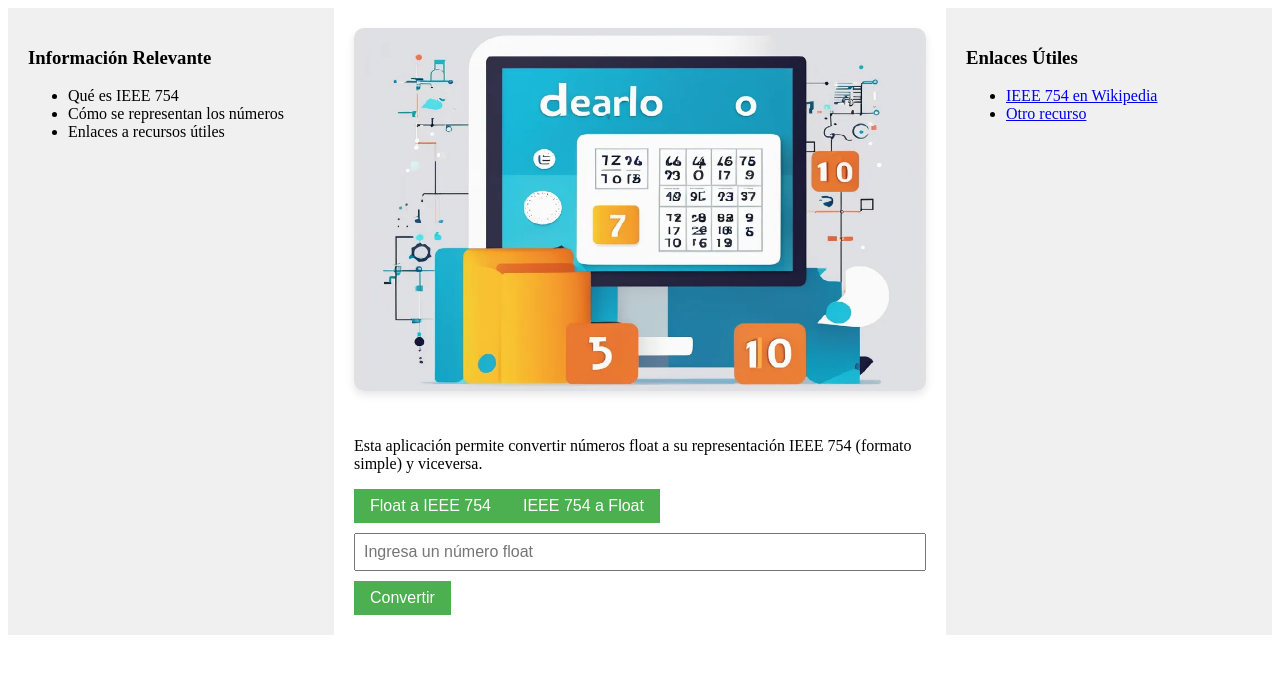
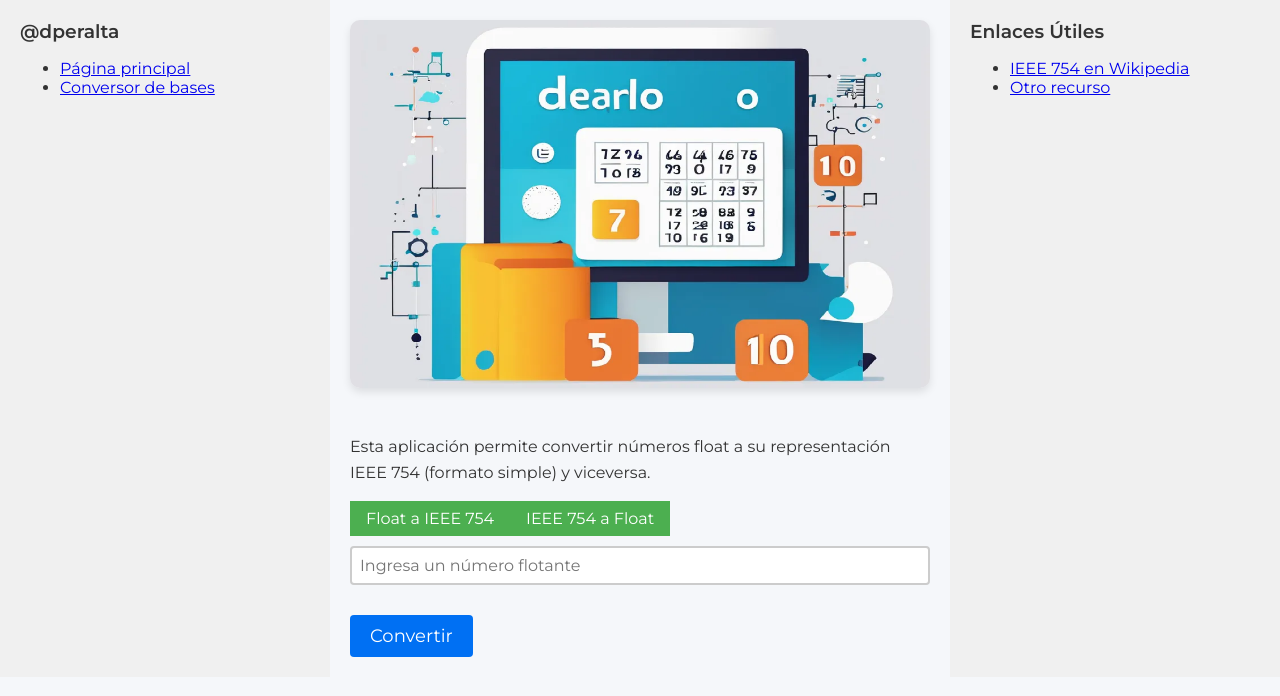
Before and after one commit to dperalta86/ieee754, a Next.js app: page / in a window 1280 px wide. Shown: the top 696 px of the page. Built offline with nearby package versions, Linux system fonts and the light colour scheme.

Commit message:
Modificación de estilos

```diff
--- a/src/components/FloatToIEEE754.js
+++ b/src/components/FloatToIEEE754.js
@@ -1,19 +1,31 @@
 import { useState } from 'react';
+import styles from '../styles/bitdisplay.module.css';
 
 const FloatToIEEE754 = () => {
     const [floatValue, setFloatValue] = useState('');
     const [result, setResult] = useState(null);
+    const [error, setError] = useState(null);
 
     const handleConvert = async () => {
+        if (isNaN(floatValue)) {
+            setError("Por favor, ingresa un número flotante válido.");
+            return;
+        }
+        setError(null);
+
+        try {
             const response = await fetch('https://digitales1.onrender.com/ieeep754simple/float', {
                 method: 'POST',
                 headers: {
                     'Content-Type': 'application/json',
                 },
-            body: JSON.stringify({ float: parseFloat(floatValue) }),
+                body: JSON.stringify({ value: parseFloat(floatValue) }),
             });
             const data = await response.json();
             setResult(data);
+        } catch (err) {
+            setError('Hubo un error en la conversión. Por favor, inténtalo de nuevo.');
+        }
     };
 
     return (
@@ -22,18 +34,16 @@ const FloatToIEEE754 = () => {
                 type="text"
                 value={floatValue}
                 onChange={(e) => setFloatValue(e.target.value)}
-                placeholder="Ingresa un número float"
+                placeholder="Ingresa un número flotante"
+                className={styles.textInput}
             />
-            <button onClick={handleConvert}>Convertir</button>
+            <button onClick={handleConvert} className={styles.button}>Convertir</button>
+
+            {error && <p style={{ color: 'red' }}>{error}</p>}
 
             {result && (
-                <div>
-                    <p>Signo: {result.sign}</p>
-                    <p>Exponente: {result.exponent}</p>
-                    <p>Mantisa: {result.mantissa}</p>
-                    <BitDisplay sign={result.sign} exponent={result.exponent} mantissa={result.mantissa} />
-                    <p>Hexadecimal: {result.hex}</p>
-                    <p>Little Endian: {result.littleEndian}</p>
+                <div className={styles.resultContainer}>
+                    <p className={styles.resultText}>Resultado: {result}</p>
                 </div>
             )}
         </div>
--- a/src/components/IEEE754ToFloat.js
+++ b/src/components/IEEE754ToFloat.js
@@ -1,4 +1,5 @@
 import { useState } from 'react';
+import styles from '../styles/bitdisplay.module.css';
 
 const IEEE754ToFloat = () => {
     const [bitString, setBitString] = useState('');
@@ -13,7 +14,6 @@ const IEEE754ToFloat = () => {
             input = input.padEnd(32, '0');  // Completa con '0' hasta llegar a 32 bits
         }
 
-        // Validar que la cadena de bits tenga exactamente 32 caracteres y solo contenga '0' o '1'
         if (input.length !== 32 || !/^[01]+$/.test(input)) {
             setError("La cadena debe contener exactamente 32 bits (solo '0' y '1').");
             return;
@@ -42,26 +42,25 @@ const IEEE754ToFloat = () => {
                 value={bitString}
                 onChange={(e) => setBitString(e.target.value)}
                 placeholder="Ingresa una cadena de bits"
+                className={styles.textInput}
             />
-            <div className="checkbox-container">
-
+            <div className={styles.checkboxContainer}>
                 <input
                     type="checkbox"
                     id="autocomplete"
                     checked={autoComplete}
                     onChange={() => setAutoComplete(!autoComplete)}
+                    className={styles.checkbox}
                 />
                 <label htmlFor="autocomplete">Autocompletar con ceros hasta 32 bits</label>
+            </div>
+            <button onClick={handleConvert} className={styles.button}>Convertir</button>
 
-
-            </div>
-            <button onClick={handleConvert}>Convertir</button>
-
-            {error && <p style={{color: 'red'}}>{error}</p>}
+            {error && <p style={{ color: 'red' }}>{error}</p>}
 
             {result && (
-                <div>
-                    <p>Resultado: {result}</p>
+                <div className={styles.resultContainer}>
+                    <p className={styles.resultText}>Resultado: {result}</p>
                 </div>
             )}
         </div>
--- a/src/components/Sidebar.js
+++ b/src/components/Sidebar.js
@@ -3,11 +3,11 @@ const Sidebar = ({ content }) => {
         <div className="sidebar-content">
             {content === 'left' ? (
                 <>
-                    <h3>Información Relevante</h3>
+                    <h3>@dperalta</h3>
                     <ul>
-                        <li>Qué es IEEE 754</li>
-                        <li>Cómo se representan los números</li>
-                        <li>Enlaces a recursos útiles</li>
+                        <li><a href="https://www.dperalta.com.ar" target="_blank" rel="noopener noreferrer">Página principal</a></li>
+                        <li><a href="https://conversor.dperalta.com.ar" target="_blank" rel="noopener noreferrer">Conversor de bases</a></li>
+
                     </ul>
                 </>
             ) : (
--- a/src/components/Tabs.js
+++ b/src/components/Tabs.js
@@ -1,6 +1,7 @@
 import { useState } from 'react';
-import FloatToIEEE754 from './FloatToIEEE754';
-import IEEE754ToFloat from './IEEE754ToFloat';
+
+import FloatToIEEE754 from "@/components/FloatToIEEE754";
+import IEEE754ToFloat from "@/components/IEEE754ToFloat";
 
 const Tabs = () => {
     const [activeTab, setActiveTab] = useState('float-to-ieee754');
--- a/src/pages/index.js
+++ b/src/pages/index.js
@@ -1,10 +1,11 @@
 import Head from 'next/head';
-import Header from '../components/Header';
-import Tabs from '../components/Tabs';
-import Sidebar from '../components/Sidebar';
+import Sidebar from "@/components/Sidebar";
+import Header from "@/components/Header";
+import Tabs from "@/components/Tabs";
 
 // Importa el módulo CSS
 import styles from '../styles/Home.module.css';
+
 
 export default function Home() {
   return (
@@ -13,12 +14,16 @@ export default function Home() {
               <title>Conversor IEEE 754</title>
               <meta name="description" content="Conversor de números float a IEEE 754 y viceversa"/>
               <link rel="icon" href="/favicon.ico"/>
+              <link
+                  href="https://fonts.googleapis.com/css2?family=Montserrat:wght@400;600&display=swap"
+                  rel="stylesheet"
+              />
           </Head>
 
           <div className={styles.container}>
               {/* Barra lateral izquierda */}
               <aside className={styles.sidebar}>
-                  <Sidebar content="left"/>
+              <Sidebar content="left"/>
               </aside>
 
               {/* Contenido principal */}
--- a/src/styles/BitDisplay.module.css
+++ b/src/styles/BitDisplay.module.css
@@ -1,3 +1,73 @@
+/* styles/bitdisplay.module.css */
+.textInput {
+    width: 100%;
+    padding: 10px;
+    margin: 15px 0;
+    box-sizing: border-box;
+    font-size: 18px;
+    border: 2px solid #ccc;
+    border-radius: 4px;
+    transition: border-color 0.3s ease;
+}
+
+.textInput:focus {
+    border-color: #0070f3;
+    outline: none;
+}
+
+.checkboxContainer {
+    display: flex;
+    align-items: center;
+    margin-top: 20px;
+}
+
+.checkbox {
+    margin-right: 10px;
+    transform: scale(1.2);
+}
+
+.button {
+    padding: 10px 20px;
+    background-color: #0070f3;
+    color: white;
+    border: none;
+    cursor: pointer;
+    font-size: 18px;
+    border-radius: 4px;
+    transition: background-color 0.3s ease;
+    margin-top: 20px;
+}
+
+.button:hover {
+    background-color: #005bb5;
+}
+
+.resultContainer {
+    background-color: #f0f0f0;
+    padding: 20px;
+    border-radius: 8px;
+    margin-top: 20px;
+    box-shadow: 0 2px 10px rgba(0, 0, 0, 0.1);
+}
+
+.resultText {
+    font-size: 18px;
+    margin-top: 20px;
+    color: #333;
+    font-weight: 600;
+    color: #0070f3;
+}
+
+
+
+
+
+.result-container p {
+    margin: 0;
+    font-weight: 600;
+    color: #0070f3;
+}
+
 .bit-display {
     display: flex;
     margin-top: 10px;
--- a/src/styles/globals.css
+++ b/src/styles/globals.css
@@ -1,3 +1,31 @@
+/* styles/globals.css */
+
+body {
+  font-family: 'Montserrat', sans-serif;
+  background-color: #f5f7fa;
+  color: #333;
+  margin: 0;
+  padding: 0;
+}
+
+h1, h2, h3, h4, h5, h6 {
+  font-weight: 600;
+  margin: 0;
+}
+
+p {
+  line-height: 1.6;
+}
+
+button {
+  font-family: 'Montserrat', sans-serif;
+}
+
+input, select, textarea {
+  font-family: 'Montserrat', sans-serif;
+}
+
+
 .container {
   display: flex;
   flex-wrap: wrap;
```
Lines whose indentation alone changed are shown as unchanged.
